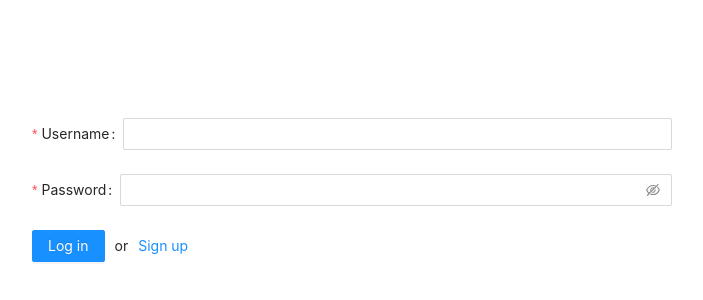
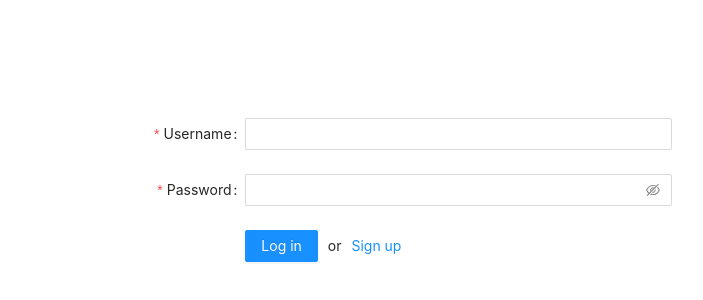
Before and after one commit to DulceOne/products, a React (Create React App) app in the folder client/: page / in a window 1280 px wide. Shown: the part 198-498 px from the top of the page, without its empty margins (288-991 px from the left). Built offline with nearby package versions, Linux system fonts and the light colour scheme; no server answers.

Commit message:
Client | fix responsive in sign in component

```diff
--- a/client/src/components/auth/sign-in/index.jsx
+++ b/client/src/components/auth/sign-in/index.jsx
@@ -9,16 +9,8 @@ import {
 } from 'antd';
 import { useDispatch, useSelector } from 'react-redux';
 import { Link } from 'react-router-dom';
+import { useMediaQuery } from 'react-responsive';
 import { signIn } from '../../../redux/actions/user';
-
-const layout = {
-  labelCol: { span: 8 },
-  wrapperCol: { span: 16 },
-};
-
-const tailLayout = {
-  wrapperCol: { offset: 8, span: 8 },
-};
 
 const formWrapperStyle = {
   height: '100%',
@@ -31,6 +23,7 @@ const spinStyle = {
 const SignInComponent = () => {
   const dispatch = useDispatch();
   const { loading } = useSelector((state) => state.user);
+  const isDesktopOrLaptop = useMediaQuery({ minWidth: 1224 });
 
   const onFinish = (values) => {
     dispatch(signIn(values));
@@ -39,7 +32,7 @@ const SignInComponent = () => {
   return (
     <Row align="middle" style={formWrapperStyle}>
       <Col span={12} offset={6}>
-        <Form layout={layout} name="basic" onFinish={onFinish}>
+        <Form labelCol={{ span: 8 }} wrapperCol={{ span: 16 }} name="basic" onFinish={onFinish}>
           <Form.Item
             label="Username"
             name="username"
@@ -66,7 +59,7 @@ const SignInComponent = () => {
             <Input.Password />
           </Form.Item>
 
-          <Form.Item tailLayout={tailLayout}>
+          <Form.Item wrapperCol={{ offset: isDesktopOrLaptop ? 8 : 0, span: 16 }}>
             <Button type="primary" htmlType="submit" disabled={loading}>
               Log in
             </Button>
```
